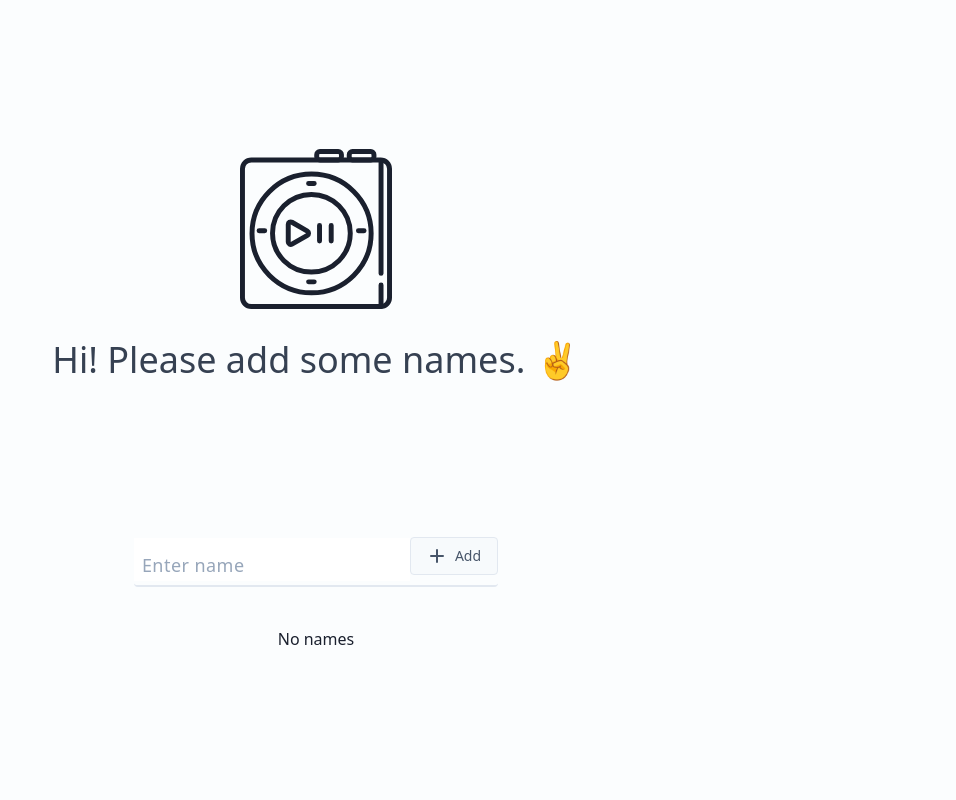
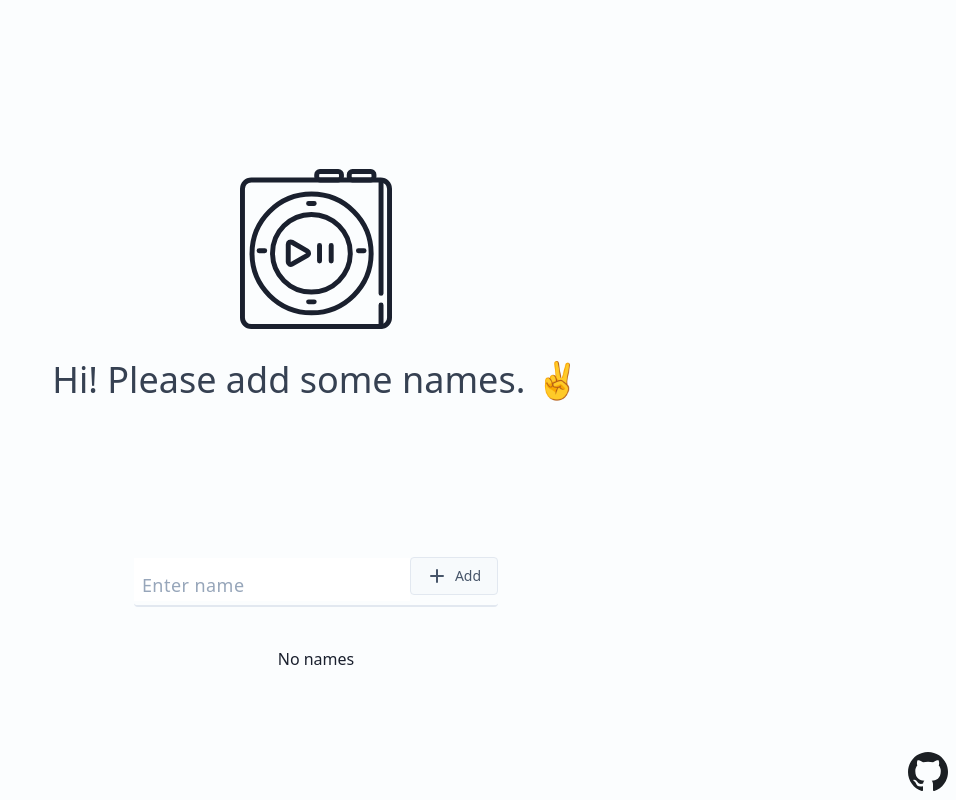
Before and after one commit to abevince/sourvy-name-shuffler, a React (Create React App) app: page / in a window 1280 px wide. Shown: the whole page, without its empty margins (324-1280 px from the left). Built offline with nearby package versions, Linux system fonts and the light colour scheme; a web font is replaced by a local one.

Commit message:
Added link to Github

```diff
--- a/src/App.tsx
+++ b/src/App.tsx
@@ -3,16 +3,28 @@ import React from 'react'
 import ShufflerComponent from './components/ShufflerComponent'
 import NameForm from './components/NameForm'
 import NameList from './components/NameList'
+import gitLogo from './assets/static/Octicons-mark-github.svg'
 
 const App: React.FC = () => {
   return (
-    <div className="flex flex-col items-center justify-center flex-1 max-w-full min-h-screen py-20 bg-cool-gray-50 text-cool-gray-900">
-      <ShufflerComponent />
-      <div className="flex flex-wrap justify-center max-w-full px-8 mt-8 md:max-w-6xl">
-        <NameForm />
-        <NameList />
+    <>
+      <div className="flex flex-col items-center justify-center flex-1 max-w-full min-h-screen pt-20 pb-10 bg-cool-gray-50 text-cool-gray-900">
+        <ShufflerComponent />
+        <div className="flex flex-wrap justify-center max-w-full px-8 mt-8 md:max-w-6xl">
+          <NameForm />
+          <NameList />
+        </div>
       </div>
-    </div>
+      <div className="absolute bottom-0 right-0 mb-2 mr-2">
+        <a
+          href="https://github.com/abevince/sourvy-name-shuffler"
+          target="_blank"
+          rel="noreferrer noopener"
+        >
+          <img className="w-10 h-10" src={gitLogo} alt="Github logo" />
+        </a>
+      </div>
+    </>
   )
 }
 
```
Also changed, not shown: src/assets/static/Octicons-mark-github.svg (added).
